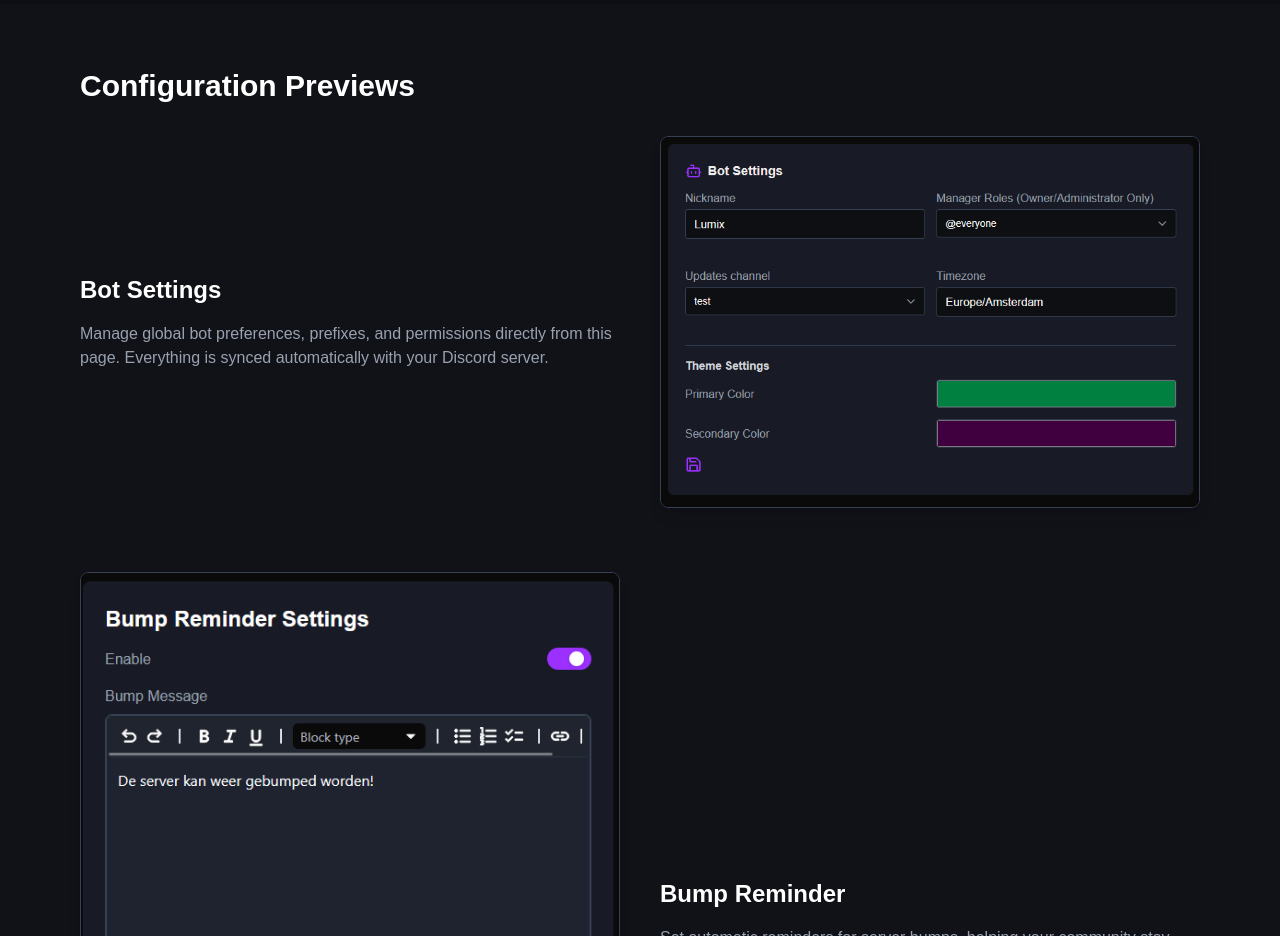
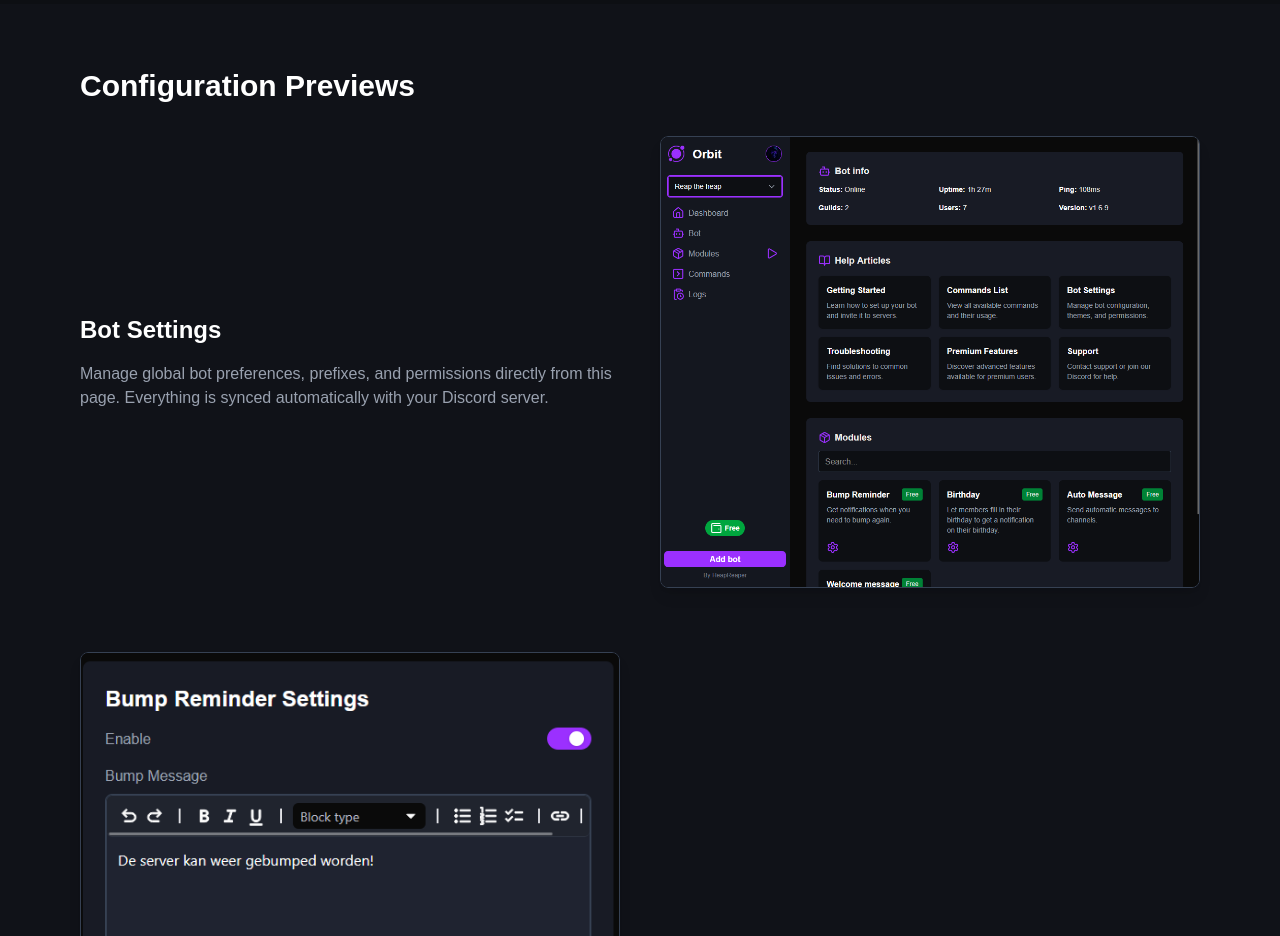
Before and after one commit to HeapReaper/Orbit, a Next.js app: page / in a window 1280 px wide. Shown: the part 1820-2756 px from the top of the page. Built offline with nearby package versions, Linux system fonts and the light colour scheme.

Commit message:
Updated homepage

```diff
--- a/app/(public)/page.tsx
+++ b/app/(public)/page.tsx
@@ -114,7 +114,7 @@ export default function Home() {
           </div>
           <div className="rounded-lg overflow-hidden shadow-lg">
             <Image
-              src="/screenshots/bot_settings.png"
+              src="/screenshots/dashboard.png"
               alt="Bot Settings Screenshot"
               width={600}
               height={350}
```
